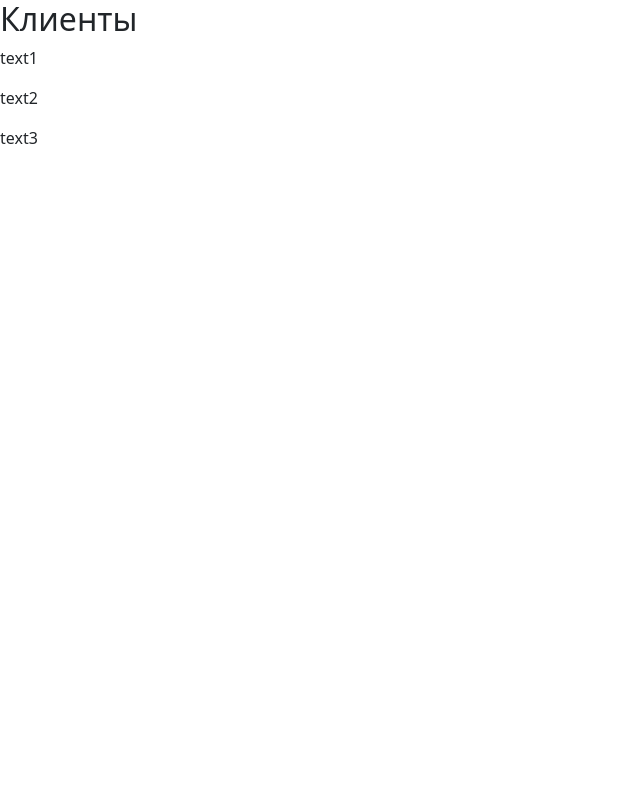
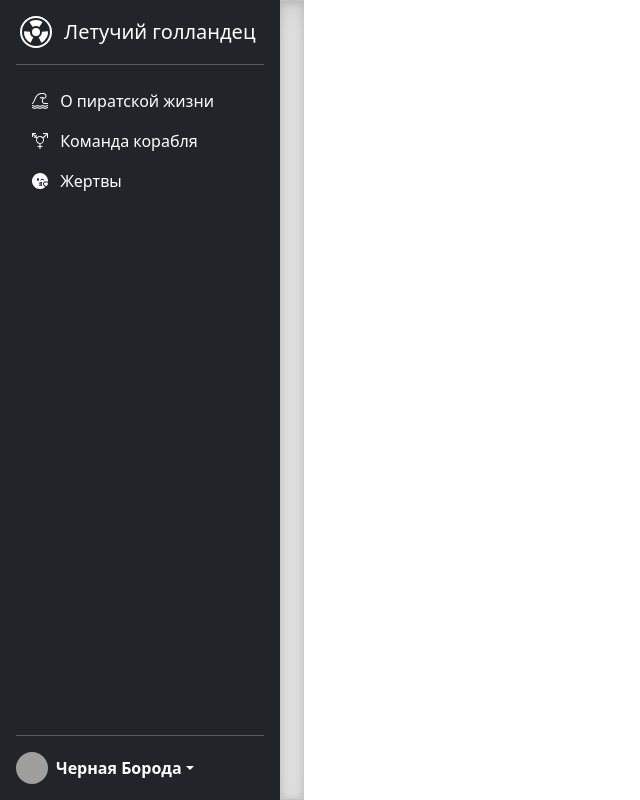
Before and after one commit to KirillBrykin/vue-sidebar-test, a Vue app: page / in a window 1280 px wide. Shown: the whole page, without its empty margins (0-640 px from the left). Built offline with nearby package versions, Linux system fonts and the light colour scheme; grey boxes are pictures that could not be loaded.

Commit message:
Привел к формату маэстро-Антона

```diff
--- a/src/App.vue
+++ b/src/App.vue
@@ -1,19 +1,35 @@
 <script setup>
+import Sidebar from "@/components/parts/Sidebar.vue";
+import AboutRMS from "@/components/views/ProjectDescriptionView.vue";
+import TeamRMS from "@/components/views/TeamView.vue";
+import Client from "@/components/views/ClientsView.vue";
 
-import Sidebar from "@/components/Sidebar.vue";
-import AboutRMS from "@/components/ProjectDescription.vue";
-import TeamRMS from "@/components/TeamRMS.vue";
-import Client from "@/components/Client.vue";
-
+const authUser = {
+  name: "Черная Борода",
+  url: "https://sun9-31.userapi.com/impf/c626122/v626122940/4b916/NHsOatxET68.jpg?size=720x1280&quality=96&sign=0ada1be20019613765bb5a3448569716&type=album"
+};
 </script>
 
 <template>
-
-<!--  <Sidebar></Sidebar>-->
-<!--    <AboutRMS></AboutRMS>-->
-<!--    <TeamRMS></TeamRMS>-->
-    <Client></Client>
-
+  <main class="d-flex flex-nowrap">
+    <Sidebar :user="authUser"></Sidebar>
+    <div class="b-example-divider b-example-vr"></div>
+  </main>
 </template>
 
-<style scoped></style>
+<style scoped>
+.b-example-divider {
+  width: 100%;
+  height: 3rem;
+  background-color: rgba(0, 0, 0, .1);
+  border: solid rgba(0, 0, 0, .15);
+  border-width: 1px 0;
+  box-shadow: inset 0 .5em 1.5em rgba(0, 0, 0, .1), inset 0 .125em .5em rgba(0, 0, 0, .15);
+}
+
+.b-example-vr {
+  flex-shrink: 0;
+  width: 1.5rem;
+  height: 100vh;
+}
+</style>
--- a/src/assets/css/sidebar.css
+++ b/src/assets/css/sidebar.css
@@ -1,4 +1,4 @@
-.main-menu {
+main {
     height: 100vh;
     /*height: -webkit-fill-available;*/
     max-height: 100vh;
--- a/src/components/Sidebar.vue
+++ /dev/null
@@ -1,68 +0,0 @@
-<script setup>
-import "../assets/css/sidebar.css"
-import SvgIcons from "@/components/icon/SvgIcons.vue";
-
-</script>
-
-<template>
-  <SvgIcons/>
-
-
-  <div class="d-flex flex-nowrap flex-column flex-shrink-0 p-3 text-bg-dark main-menu" style="width: 280px;">
-    <a href="/" class="d-flex align-items-center mb-3 mb-md-0 me-md-auto text-white text-decoration-none">
-      <svg class="bi pe-none me-2" width="40" height="32">
-        <use xlink:href="#bootstrap"/>
-      </svg>
-      <span class="fs-5">Летучий голландец</span>
-    </a>
-
-    <hr>
-    <ul class="nav nav-pills flex-column mb-auto">
-      <li class="nav-item">
-        <a href="#" class="nav-link active" aria-current="page">
-          <svg class="bi pe-none me-2" width="16" height="16">
-            <use xlink:href="#yinYang"/>
-          </svg>
-          О проекте
-        </a>
-      </li>
-      <li>
-        <a href="#" class="nav-link text-white">
-          <svg class="bi pe-none me-2" width="16" height="16">
-            <use xlink:href="#people"/>
-          </svg>
-          Команда
-        </a>
-      </li>
-      <li>
-        <a href="#" class="nav-link text-white">
-          <svg class="bi pe-none me-2" width="16" height="16">
-            <use xlink:href="#emojiKiss"/>
-          </svg>
-          Клиенты
-        </a>
-      </li>
-    </ul>
-    <hr>
-
-    <div class="dropdown">
-      <a href="#" class="d-flex align-items-center text-white text-decoration-none dropdown-toggle"
-         data-bs-toggle="dropdown" aria-expanded="false">
-        <img
-            src="https://sun9-31.userapi.com/impf/c626122/v626122940/4b916/NHsOatxET68.jpg?size=720x1280&quality=96&sign=0ada1be20019613765bb5a3448569716&type=album"
-            alt="" width="32" height="32" class="rounded-circle me-2">
-        <strong>Кирилл</strong>
-      </a>
-    </div>
-  </div>
-
-</template>
-
-<style scoped>
-
-.bi {
-  vertical-align: -.125em;
-  fill: currentColor;
-}
-
-</style>
--- /dev/null
+++ b/src/components/parts/Sidebar.vue
@@ -0,0 +1,71 @@
+<script setup>
+import "../../assets/css/sidebar.css"
+import SvgBootstrap from "@/components/parts/SvgBootstrap.vue";
+
+const menuList = [
+  {url: '/', name: 'О пиратской жизни', svg: '#tsunami'},
+  {url: '/team', name: 'Команда корабля', svg: '#gender-trans'},
+  {url: '/clients', name: 'Жертвы', svg: '#emojiKiss'}
+];
+
+const dropdownMenu = [
+  {name: 'Новый проект'},
+  {name: 'Настроить'},
+  {name: 'Профиль'}
+];
+
+const props = defineProps({user: Object});
+</script>
+
+<template>
+  <!-- SVG -->
+  <SvgBootstrap/>
+
+  <!-- sidebar -->
+  <div class="d-flex flex-column flex-shrink-0 p-3 text-bg-dark main-menu" style="width: 280px;">
+    <a href="/" class="d-flex align-items-center mb-3 mb-md-0 me-md-auto text-white text-decoration-none">
+      <svg class="bi pe-none me-2" width="40" height="32">
+        <use xlink:href="#radioactive"/>
+      </svg>
+      <i class="bi bi-radioactive"></i>
+      <span class="fs-5">Летучий голландец</span>
+    </a>
+
+    <hr>
+    <ul class="nav nav-pills flex-column mb-auto">
+      <li v-for="menu in menuList" :key="menu.url">
+        <a class="nav-link text-white" aria-current="page">
+          <svg class="bi pe-none me-2" width="16" height="16">
+            <use :href="`${menu.svg}`"/>
+          </svg>
+          {{ menu.name }}
+        </a>
+      </li>
+    </ul>
+    <hr>
+
+    <div class="dropdown">
+      <a href="#" class="d-flex align-items-center text-white text-decoration-none dropdown-toggle"
+         data-bs-toggle="dropdown" aria-expanded="false">
+        <img :src="props.user.url" alt="" width="32" height="32" class="rounded-circle me-2">
+        <strong>{{ props.user.name }}</strong>
+      </a>
+      <ul class="dropdown-menu dropdown-menu-dark text-small shadow">
+        <li v-for="(item, index) in dropdownMenu" :key="index">
+          <a class="dropdown-item" href="#">{{ item.name }}</a>
+        </li>
+        <li>
+          <hr class="dropdown-divider">
+        </li>
+        <li><a class="dropdown-item" href="#">Выход</a></li>
+      </ul>
+    </div>
+  </div>
+</template>
+
+<style scoped>
+.bi {
+  vertical-align: -.125em;
+  fill: currentColor;
+}
+</style>
--- a/src/components/Client.vue
+++ b/src/components/views/ClientsView.vue
@@ -4,11 +4,11 @@
 
 <template>
 
-
   <h2>Клиенты</h2>
   <p>text1</p>
   <p>text2</p>
   <p>text3</p>
+
 </template>
 
 <style scoped>
--- a/src/components/ProjectDescription.vue
+++ b/src/components/views/ProjectDescriptionView.vue
@@ -4,8 +4,7 @@
 
 <template>
 
-
-  <h2>Пираты</h2>
+  <h2>О проекте</h2>
   <p>text1</p>
   <p>text2</p>
   <p>text3</p>
--- a/src/components/TeamRMS.vue
+++ b/src/components/views/TeamView.vue
@@ -3,7 +3,6 @@
 </script>
 
 <template>
-
 
   <h2>Команда пиратов</h2>
   <table class="table table-striped table-bordered table-dark">
--- a/src/main.js
+++ b/src/main.js
@@ -1,5 +1,6 @@
 import { createApp } from 'vue'
 import App from './App.vue'
 import 'bootstrap/dist/css/bootstrap.min.css'
+import 'bootstrap'
 
 createApp(App).mount('#app')
```
Also changed, not shown: src/components/parts/SvgBootstrap.vue (renamed from src/components/icon/SvgIcons.vue, +14 -4 lines).
